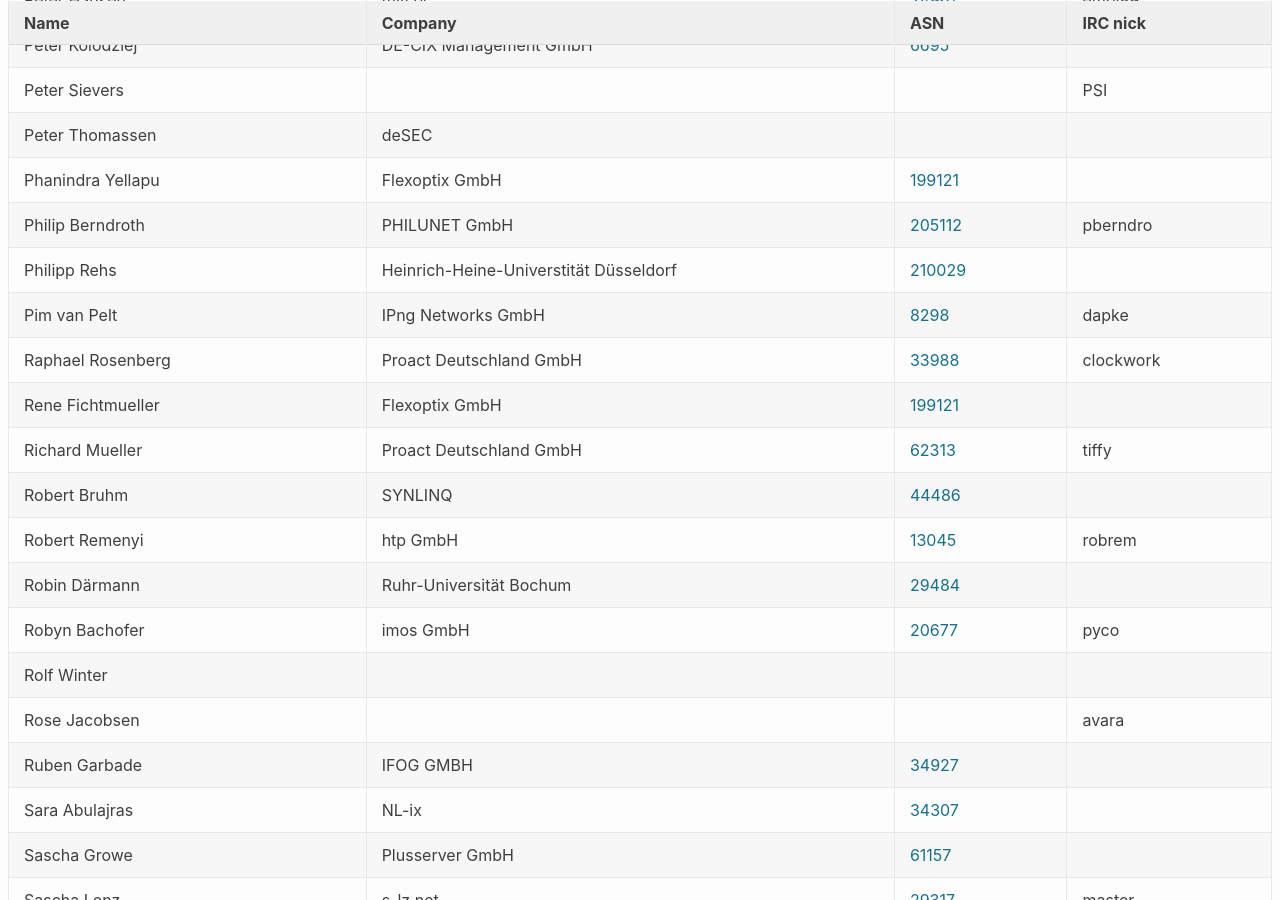
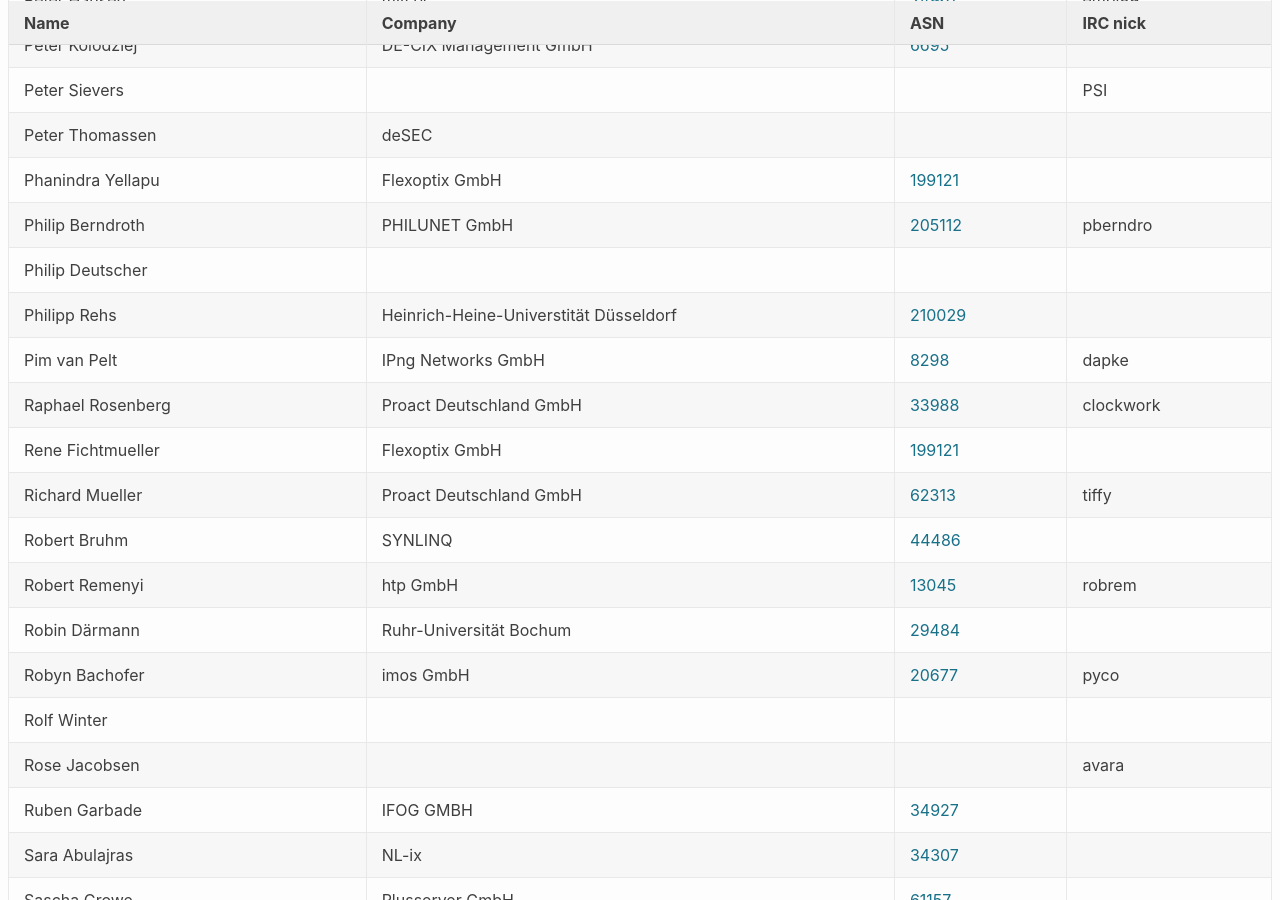
Before and after one commit to denog/pretix-attendeelist, a Jekyll site: the page built from denog14/index.md, in a window 1280 px wide and 900 px high, scrolled down 6049 px. Built offline with Jekyll 4.4.1, drawn with Linux system fonts in a browser that asks for light colours.

Commit message:
Latest data: Mon Oct 17 14:06:50 UTC 2022

```diff
--- a/_data/attendees_denog14_onsite.json
+++ b/_data/attendees_denog14_onsite.json
@@ -816,6 +816,12 @@
     "asn": "205112"
   },
   {
+    "name": "Philip Deutscher",
+    "company": null,
+    "irc": null,
+    "asn": null
+  },
+  {
     "name": "Philipp Rehs",
     "company": "Heinrich-Heine-Universtität Düsseldorf",
     "irc": null,
```
